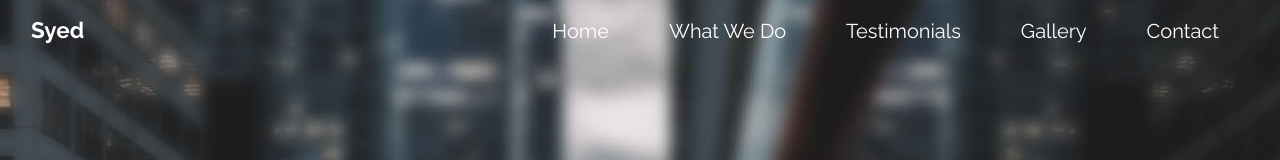
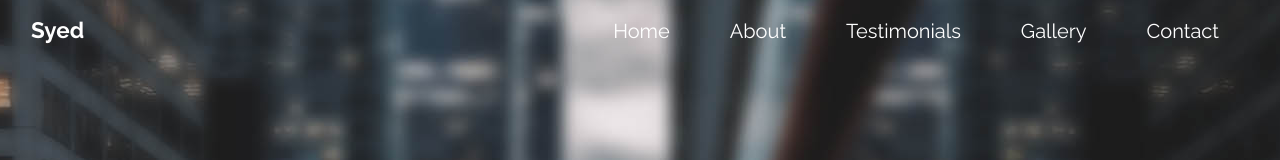
Before and after one commit to SyedFhahmid/SyedFhahmid.github.io, a plain HTML site: page index.html in a window 1280 px wide. Shown: the top 160 px of the page. Drawn offline with Linux system fonts and the light colour scheme.

Commit message:
tab name change

```diff
--- a/index.html
+++ b/index.html
@@ -32,7 +32,7 @@
                   <a class="nav-link tm-nav-link" href="#infinite">Home</a>
               </li>
               <li class="nav-item">
-                  <a class="nav-link tm-nav-link" href="#whatwedo">What We Do</a>
+                  <a class="nav-link tm-nav-link" href="#whatwedo">About</a>
               </li>
               <li class="nav-item">
                 <a class="nav-link tm-nav-link" href="#testimonials">Testimonials</a>
```
